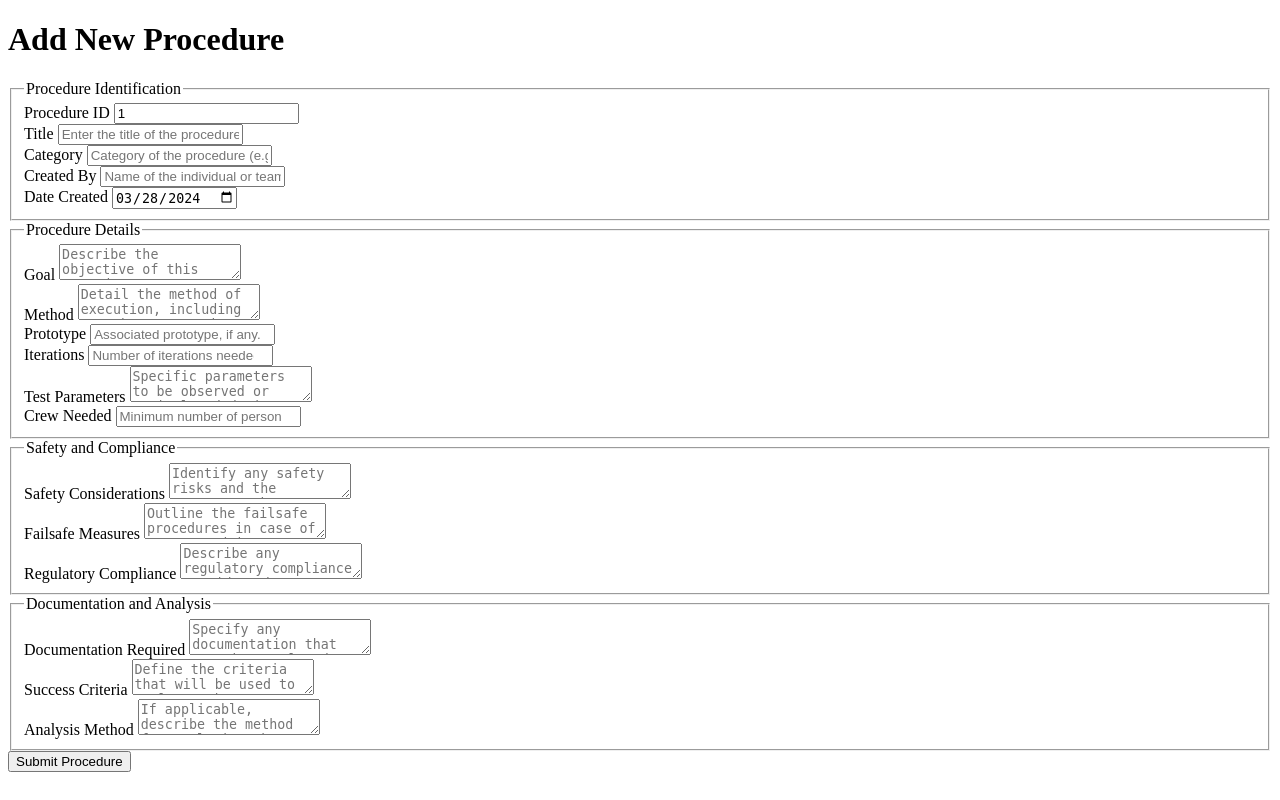
After one commit to alireza787b/SkyTest, a Flask app: page /add-procedure in a window 1280 px wide. The commit adds this page. Run offline with Flask 3, Linux system fonts and the light colour scheme.

Commit message:
procedure database now working.

```diff
--- a/app/__init__.py
+++ b/app/__init__.py
@@ -12,6 +12,6 @@ db = SQLAlchemy(app)
 
 # Important: Import create_models_from_json after db is defined
 from app.db_init import create_models_from_json
-create_models_from_json(JSON_PATH)
+create_models_from_json(JSON_PATH, 'TestData', 'test_data')
 
 from . import routes
--- a/app/models.py
+++ b/app/models.py
@@ -0,0 +1 @@
+#not used yet since using dynamic model
--- a/app/routes.py
+++ b/app/routes.py
@@ -4,108 +4,172 @@ import json
 import os
 from . import app, db
 from .db_init import dynamic_models
-from config import TITLE, JSON_PATH
+from config import TITLE, JSON_PATH, PROCEDURES_JSON_PATH
+from .utils import generate_unique_proc_id, generate_unique_proc_title
 
-def load_form_structure():
-    # Adjust the path if your 'definitions' directory location changes
-    form_structure_path = JSON_PATH
-    with open(form_structure_path, 'r') as json_file:
-        form_structure = json.load(json_file)
-    return form_structure  # Return the entire structure, including groups
+
+def get_db_model():
+    # First, get the TestData model from dynamic_models
+    TestData = dynamic_models.get('TestData')
+    return TestData
+
+def load_form_structure(structure_json):
+    """Loads the form structure from a JSON file."""
+    with open(structure_json, 'r') as json_file:
+        return json.load(json_file)
 
 @app.route('/')
 def home():
-    page_title = TITLE # Or fetch from config.py if you decide to include it there
-    return render_template('index.html', page_title=page_title)
-
+    """Render the home page with configurable title."""
+    return render_template('index.html', page_title=TITLE)
 
 @app.route('/form', methods=['GET'])
 def display_form():
-    form_structure = load_form_structure()
-    TestData = dynamic_models.get('TestData')
+    """Displays the form for data entry."""
+    form_structure = load_form_structure(JSON_PATH)
+    TestData = get_db_model()
+    Procedure = dynamic_models.get('Procedure')
 
-    # Query for the latest test entry to calculate the next Test ID
+    if Procedure is None:
+        flash("Error: Procedure model not found.", "error")
+        return redirect(url_for('home'))
+
+    # Fetch all procedures and prepare a list of (id, title) tuples
+    procedure_options = Procedure.query.with_entities(Procedure.id, Procedure.title).all()
+
     last_test = TestData.query.order_by(TestData.id.desc()).first()
     next_test_id = (last_test.id + 1) if last_test else 1
+    current_date, current_time = datetime.now().strftime('%Y-%m-%d'), datetime.now().strftime('%H:%M')
 
-    # Generate current date and time
-    current_date = datetime.now().strftime('%Y-%m-%d')
-    current_time = datetime.now().strftime('%H:%M')
-
-    return render_template('add_test.html', formGroups=form_structure['formGroups'],
-                           next_test_id=next_test_id, current_date=current_date, current_time=current_time)
+    return render_template('add_test.html', formGroups=form_structure['formGroups'], next_test_id=next_test_id,
+                           current_date=current_date, current_time=current_time, procedure_options=procedure_options)
 
 
 @app.route('/submit-form', methods=['POST'])
 def submit_form():
-    # Load the form structure to know what fields we expect
-    form_structure = load_form_structure()
-    expected_fields = [field for group in form_structure['formGroups'] for field in group['fields']]
-
-    TestData = dynamic_models.get('TestData')
-    if TestData is None:
-        return "Error: TestData model not found.", 404
+    """Handles form submission and data persistence."""
+    form_structure, TestData = load_form_structure(JSON_PATH), get_db_model()
+    if not TestData:
+        flash("Error: TestData model not found.", "error")
+        return redirect(url_for('home'))
 
     new_entry = TestData()
-
-    for field in expected_fields:
-        field_name = field['name']
-        field_value = request.form.get(field_name, None)
-
-        # Convert empty string to None for float fields, or use a default float value
-        if field['type'] == 'number' and field_value == '':
-            field_value = None  # or a default value like 0.0, if appropriate
-
-        if hasattr(new_entry, field_name):
-            setattr(new_entry, field_name, field_value)
+    for field in (f for g in form_structure['formGroups'] for f in g['fields']):
+        value = request.form.get(field['name'], None)
+        setattr(new_entry, field['name'], None if field['type'] == 'number' and not value else value)
 
     db.session.add(new_entry)
     db.session.commit()
-    flash('Test successfully submitted!', 'success')  # 'success' is a category you can use in the template
-
+    flash('Test successfully submitted!', 'success')
     return redirect(url_for('display_form'))
-
-@app.route('/data')
-def display_data():
-    TestData = dynamic_models.get('TestData')
-    data_entries = TestData.query.all()
-    return render_template('data.html', entries=data_entries)
-
 
 @app.route('/delete/<int:id>', methods=['POST'])
 def delete_entry(id):
-    TestData = dynamic_models.get('TestData')
-    entry_to_delete = TestData.query.get_or_404(id)
-    db.session.delete(entry_to_delete)
+    """Deletes a specific data entry."""
+    TestData = get_db_model()
+    db.session.delete(TestData.query.get_or_404(id))
     db.session.commit()
     return redirect(url_for('display_data'))
 
-
-
 @app.route('/tests')
 def list_tests():
-    TestData = dynamic_models.get('TestData')
-    fields = [TestData.id, TestData.test_title]
-    # Conditionally add the 'date' field if it exists in the model
-    if hasattr(TestData, 'date'):
-        fields.append(TestData.date)
-    tests = TestData.query.with_entities(*fields).all()
+    """Lists summaries of all tests."""
+    TestData = get_db_model()
+    fields = [TestData.id, TestData.test_title, TestData.date if hasattr(TestData, 'date') else None]
+    tests = TestData.query.with_entities(*[f for f in fields if f]).all()
     return render_template('tests_list.html', tests=tests)
 
 @app.route('/test/<int:test_id>')
 def view_test(test_id):
-    TestData = dynamic_models.get('TestData')
-    if TestData is None:
+    """Displays detailed view of a single test."""
+    TestData = get_db_model()
+    if not TestData:
         flash("Error: TestData model not found.", "error")
-        return redirect(url_for('index'))
+        return redirect(url_for('home'))
 
-    test = TestData.query.get_or_404(test_id)
-    form_structure = load_form_structure()
+    test, form_structure = TestData.query.get_or_404(test_id), load_form_structure(JSON_PATH)
+    test_details = {f['label']: getattr(test, f['name'], "N/A") or "N/A" for g in form_structure['formGroups'] for f in g['fields']}
+    return render_template('test_detail.html', test_details=test_details)
 
-    test_details = {}
-    for group in form_structure['formGroups']:
+
+#################
+# Procedures Routes
+
+@app.route('/add-procedure', methods=['GET'])
+def display_procedure_form():
+    procedure_structure = load_form_structure(PROCEDURES_JSON_PATH)  # Assuming this function can handle both tests and procedure JSON paths
+    Procedure = dynamic_models.get('Procedure')
+
+    last_procedure = Procedure.query.order_by(Procedure.id.desc()).first() if Procedure else None
+    next_id = last_procedure.id + 1 if last_procedure else 1
+    today_date = datetime.now().strftime('%Y-%m-%d')  # Get today's date in the correct format
+
+    return render_template('add_procedure.html',
+                           procedureGroups=procedure_structure['procedureGroups'],
+                           next_id=next_id,
+                           today_date=today_date)
+
+
+@app.route('/submit-procedure', methods=['POST'])
+def submit_procedure():
+    procedure_structure = load_form_structure(PROCEDURES_JSON_PATH)
+    Procedure = dynamic_models.get('Procedure')
+    if Procedure is None:
+        flash("Error: Procedure model not found.", "error")
+        return redirect(url_for('display_procedure_form'))
+
+    new_procedure = Procedure()
+
+    submitted_id = request.form.get('procedure_id', None)
+    submitted_title = request.form.get('title', None)
+
+    # Generate unique ID and title
+    unique_id = generate_unique_proc_id(Procedure, submitted_id)
+    unique_title = generate_unique_proc_title(Procedure, submitted_title)
+
+    # Set the unique ID and title along with other fields
+    setattr(new_procedure, 'procedure_id', unique_id)
+    setattr(new_procedure, 'title', unique_title)
+
+    for field in (f for g in procedure_structure['procedureGroups'] for f in g['fields']):
+        if field['name'] not in ['procedure_id', 'title']:
+            field_value = request.form.get(field['name'], '')
+            if field_value == '':
+                # Assign a default value or handle the empty string case
+                if field['type'] == 'float':
+                    field_value = 0.0
+                else:
+                    field_value = None
+            setattr(new_procedure, field['name'], field_value)
+
+    db.session.add(new_procedure)
+    db.session.commit()
+    flash('Procedure successfully added with unique ID and Title!', 'success')
+    return redirect(url_for('display_procedure_form'))
+
+
+@app.route('/procedures')
+def list_procedures():
+    Procedure = dynamic_models.get('Procedure')
+    procedures = Procedure.query.all()
+    return render_template('procedures_list.html', procedures=procedures)
+
+@app.route('/procedure/<int:procedure_id>')
+def view_procedure(procedure_id):
+    Procedure = dynamic_models.get('Procedure')
+    if Procedure is None:
+        flash("Error: Procedure model not found.", "error")
+        return redirect(url_for('home'))
+
+    procedure = Procedure.query.get_or_404(procedure_id)
+    procedure_structure = load_form_structure(PROCEDURES_JSON_PATH)  # Assuming this function can now handle both test and procedure JSON paths
+
+    procedure_details = {}
+    for group in procedure_structure['procedureGroups']:
         for field in group['fields']:
+            field_label = field['label']
             field_name = field['name']
-            test_details[field['label']] = getattr(test, field_name, "N/A") or "N/A"
+            field_value = getattr(procedure, field_name, "N/A")
+            procedure_details[field_label] = field_value
 
-    return render_template('test_detail.html', test_details=test_details, title=field['label'])
+    return render_template('procedure_detail.html', procedure_details=procedure_details)
--- /dev/null
+++ b/app/templates/add_procedure.html
@@ -0,0 +1,39 @@
+<!DOCTYPE html>
+<html lang="en">
+<head>
+    <meta charset="UTF-8">
+    <title>Add Procedure</title>
+</head>
+<body>
+    <h1>Add New Procedure</h1>
+    <form action="{{ url_for('submit_procedure') }}" method="post">
+        {% for group in procedureGroups %}
+            <fieldset>
+                <legend>{{ group.groupTitle }}</legend>
+                {% for field in group.fields %}
+                    <div>
+                        <label for="{{ field.name }}">{{ field.label }}</label>
+                        {% if field.name == "procedure_id" %}
+                            <input type="text" name="{{ field.name }}" id="{{ field.name }}" value="{{ next_id }}" readonly>
+                        {% elif field.name == "date_created" %}
+                            <!-- Prepopulate with today's date but allow changes -->
+                            <input type="date" name="{{ field.name }}" id="{{ field.name }}" value="{{ today_date }}">
+                        {% elif field.type == "textarea" %}
+                            <textarea name="{{ field.name }}" id="{{ field.name }}" placeholder="{{ field.hint }}" {% if field.required %}required{% endif %}></textarea>
+                        {% elif field.type == "select" %}
+                            <select name="{{ field.name }}" id="{{ field.name }}" {% if field.required %}required{% endif %}>
+                                {% for option in field.options %}
+                                    <option value="{{ option }}">{{ option }}</option>
+                                {% endfor %}
+                            </select>
+                        {% else %}
+                            <input type="{{ field.type }}" name="{{ field.name }}" id="{{ field.name }}" placeholder="{{ field.hint }}" {% if field.required %}required{% endif %}>
+                        {% endif %}
+                    </div>
+                {% endfor %}
+            </fieldset>
+        {% endfor %}
+        <button type="submit">Submit Procedure</button>
+    </form>
+</body>
+</html>
--- a/app/templates/index.html
+++ b/app/templates/index.html
@@ -9,7 +9,9 @@
     <ul>
         <li><a href="{{ url_for('display_form') }}">Add a Test</a></li>
         <li><a href="{{ url_for('list_tests') }}">View Test List</a></li>
-        <!-- You can add more links as needed -->
+        <li><a href="{{ url_for('display_procedure_form') }}">Add a New Procedure</a></li>
+        <li><a href="{{ url_for('list_procedures') }}">View Procedures</a></li>
+
     </ul>
 </body>
 </html>
```
Also changed, not shown: app/db_init.py (+14 -7 lines), app/definitions/procedures_structure.json (added, +144 -0 lines), app/definitions/tests_structure.json (renamed from app/definitions/form_structure.json, +14 -2 lines), app/templates/add_test.html (+24 -4 lines), app/templates/procedure_detail.html (added, +18 -0 lines), app/templates/procedures_list.html (added, +19 -0 lines), app/utils.py (added, +18 -0 lines), config.py (+8 -2 lines), initialize_db.py (+15 -14 lines), 1 other file.
